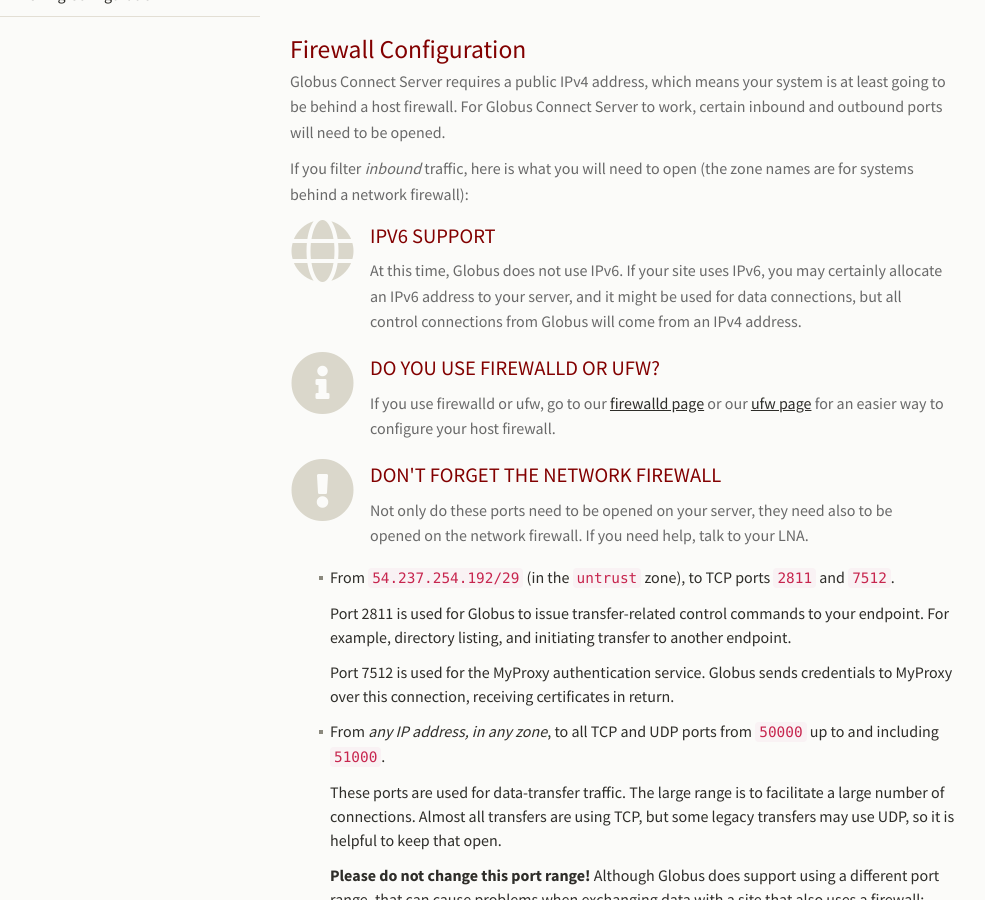
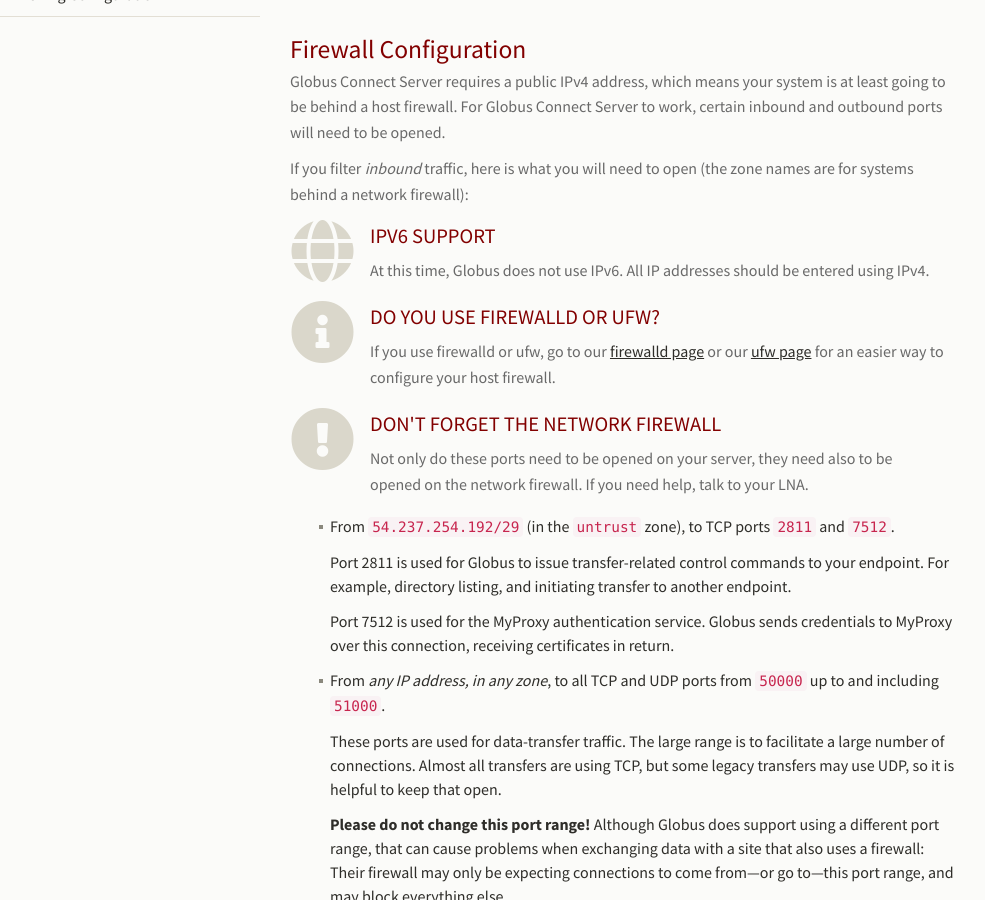
Before and after one commit to stanford-rc/globus.stanford.edu, a Jekyll site: the page built from server/install.md, in a window 1280 px wide and 900 px high, scrolled down 711 px. Shown: the whole window, without its empty margins (65-1050 px from the left). Built offline with Jekyll 4.4.1, drawn with Linux system fonts in a browser that asks for light colours; nearby versions of some CDN libraries; comment, search, counter and statistics services are not loaded.

Commit message:
Cleanup IPv6 language

```diff
--- a/server/install.md
+++ b/server/install.md
@@ -42,7 +42,7 @@ names are for systems behind a network firewall):
 {% include info-box.html
    header="IPv6 Support"
    icon="globe"
-   content="At this time, Globus does not use IPv6.  If your site uses IPv6, you may certainly allocate an IPv6 address to your server, and it might be used for data connections, but all control connections from Globus will come from an IPv4 address."
+   content="At this time, Globus does not use IPv6.  All IP addresses should be entered using IPv4."
 %}
 
 {% include info-box.html
```
